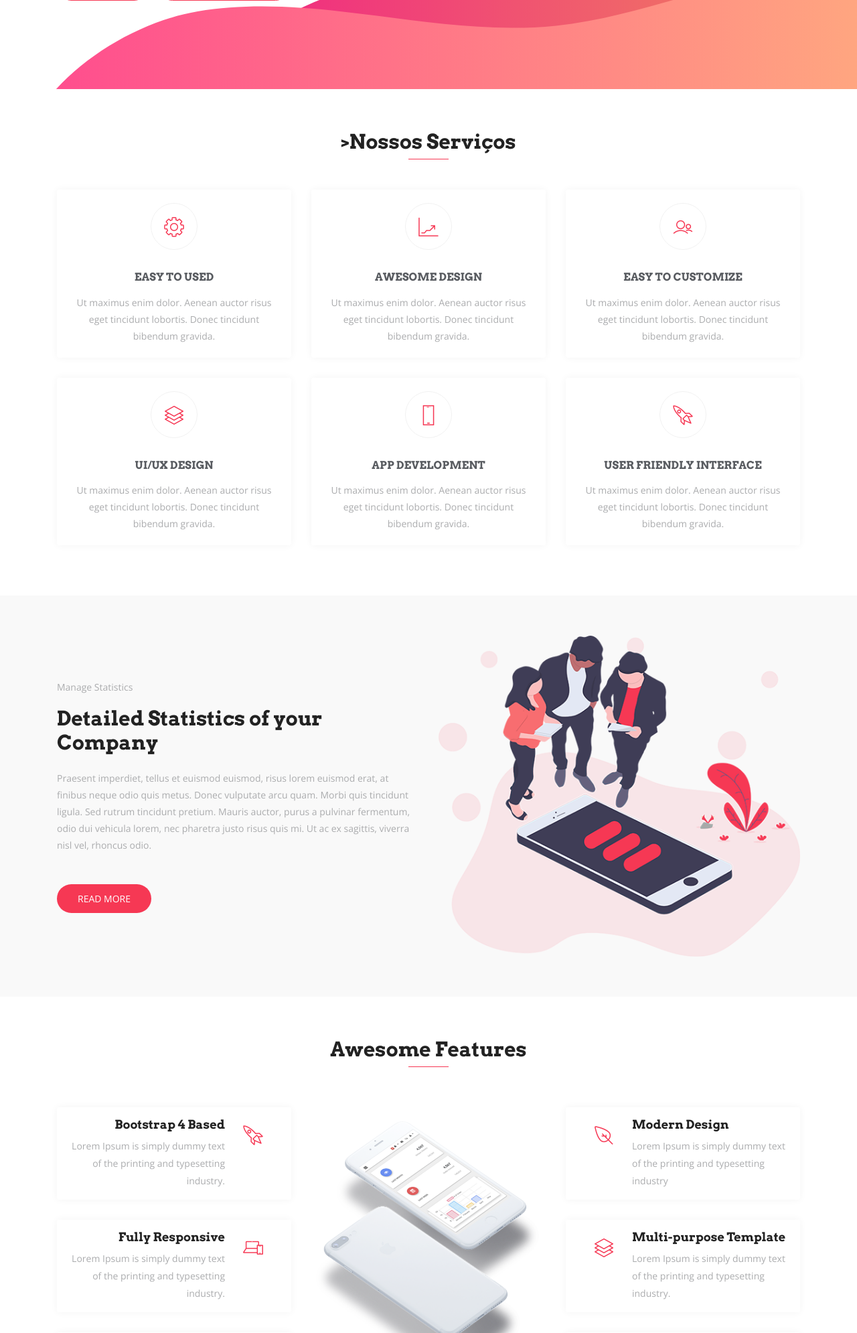
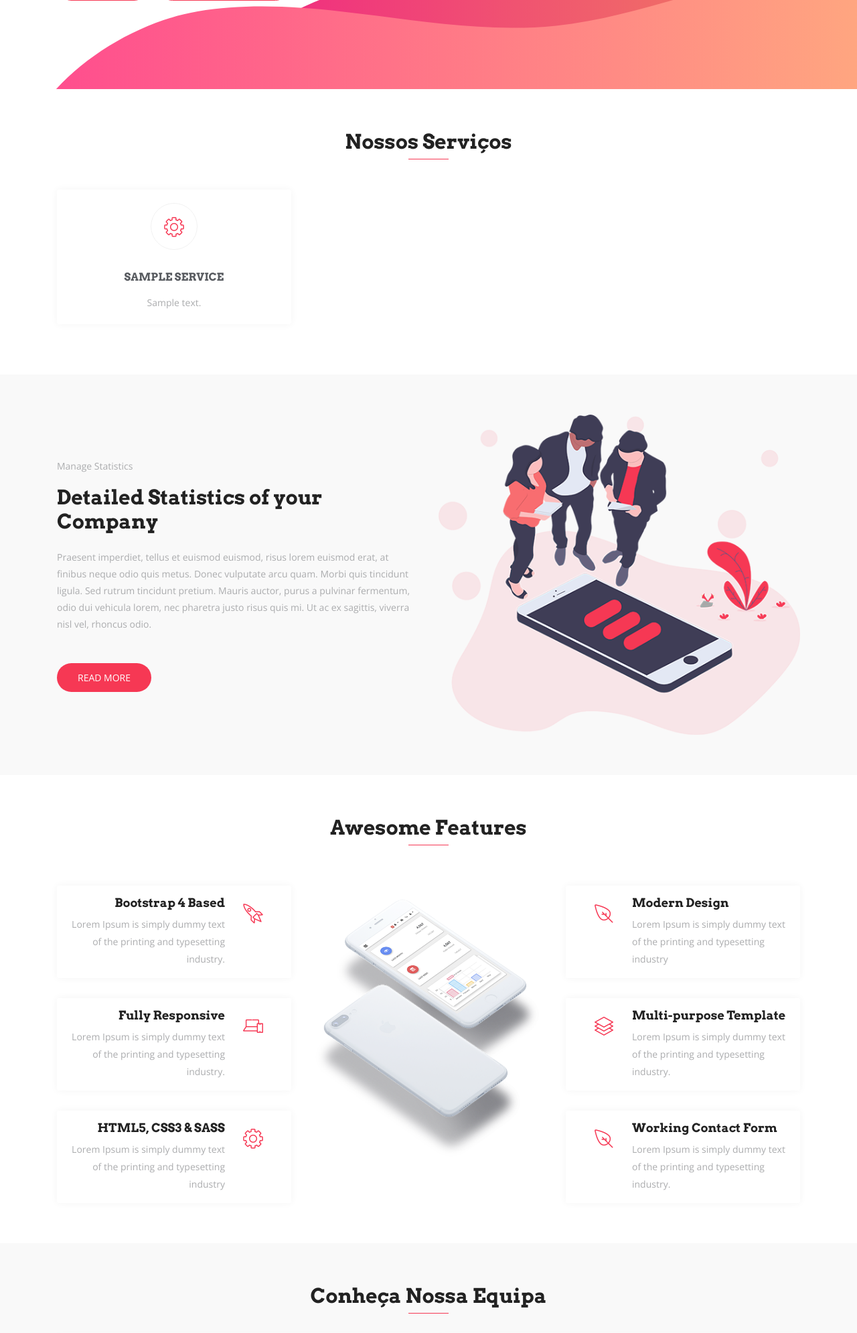
Before and after one commit to fabiogc1989/django-fusion, a Django app: page / in a window 1280 px wide. Shown: the part 517-2507 px from the top of the page at 67% size. Run offline with Django 5.2, Linux system fonts and the light colour scheme; tables that the repository leaves empty hold one stand-in row (values such as "Sample post"); some libraries are stand-ins or nearby versions; some web fonts are replaced.

Commit message:
loop services in index template

```diff
--- a/core/templates/services.html
+++ b/core/templates/services.html
@@ -2,88 +2,23 @@
 <section id="services" class="section-padding">
     <div class="container">
         <div class="section-header text-center">
-            <h2 class="section-title wow fadeInDown" data-wow-delay="0.3s">>Nossos Serviços</h2>
+            <h2 class="section-title wow fadeInDown" data-wow-delay="0.3s">Nossos Serviços</h2>
             <div class="shape wow fadeInDown" data-wow-delay="0.3s"></div>
         </div>
         <div class="row">
-            <!-- Services item -->
+            {% for s in services %}
                 <div class="col-md-6 col-lg-4 col-xs-12">
                     <div class="services-item wow fadeInRight" data-wow-delay="0.3s">
                         <div class="icon">
-                        <i class="lni-cog"></i>
+                            <i class="{{ s.icon }}"></i>
                         </div>
                         <div class="services-content">
-                        <h3><a href="#">Easy To Used</a></h3>
-                        <p>Ut maximus enim dolor. Aenean auctor risus eget tincidunt lobortis. Donec tincidunt bibendum
-                            gravida. </p>
+                            <h3><a href="#">{{ s.name }}</a></h3>
+                            <p>{{ s.description }}</p>
                         </div>
                     </div>
                 </div>
-            <!-- Services item -->
-            <div class="col-md-6 col-lg-4 col-xs-12">
-                <div class="services-item wow fadeInRight" data-wow-delay="0.6s">
-                    <div class="icon">
-                        <i class="lni-stats-up"></i>
-                    </div>
-                    <div class="services-content">
-                        <h3><a href="#">Awesome Design</a></h3>
-                        <p>Ut maximus enim dolor. Aenean auctor risus eget tincidunt lobortis. Donec tincidunt bibendum
-                            gravida. </p>
-                    </div>
-                </div>
-            </div>
-            <!-- Services item -->
-            <div class="col-md-6 col-lg-4 col-xs-12">
-                <div class="services-item wow fadeInRight" data-wow-delay="0.9s">
-                    <div class="icon">
-                        <i class="lni-users"></i>
-                    </div>
-                    <div class="services-content">
-                        <h3><a href="#">Easy To Customize</a></h3>
-                        <p>Ut maximus enim dolor. Aenean auctor risus eget tincidunt lobortis. Donec tincidunt bibendum
-                            gravida. </p>
-                    </div>
-                </div>
-            </div>
-            <!-- Services item -->
-            <div class="col-md-6 col-lg-4 col-xs-12">
-                <div class="services-item wow fadeInRight" data-wow-delay="1.2s">
-                    <div class="icon">
-                        <i class="lni-layers"></i>
-                    </div>
-                    <div class="services-content">
-                        <h3><a href="#">UI/UX Design</a></h3>
-                        <p>Ut maximus enim dolor. Aenean auctor risus eget tincidunt lobortis. Donec tincidunt bibendum
-                            gravida. </p>
-                    </div>
-                </div>
-            </div>
-            <!-- Services item -->
-            <div class="col-md-6 col-lg-4 col-xs-12">
-                <div class="services-item wow fadeInRight" data-wow-delay="1.5s">
-                    <div class="icon">
-                        <i class="lni-mobile"></i>
-                    </div>
-                    <div class="services-content">
-                        <h3><a href="#">App Development</a></h3>
-                        <p>Ut maximus enim dolor. Aenean auctor risus eget tincidunt lobortis. Donec tincidunt bibendum
-                            gravida. </p>
-                    </div>
-                </div>
-            </div>
-            <!-- Services item -->
-            <div class="col-md-6 col-lg-4 col-xs-12">
-                <div class="services-item wow fadeInRight" data-wow-delay="1.8s">
-                    <div class="icon">
-                        <i class="lni-rocket"></i>
-                    </div>
-                    <div class="services-content">
-                        <h3><a href="#">User Friendly interface</a></h3>
-                        <p>Ut maximus enim dolor. Aenean auctor risus eget tincidunt lobortis. Donec tincidunt bibendum
-                            gravida. </p>
-                    </div>
-                </div>
-            </div>
+            {% endfor %}
         </div>
     </div>
 </section>
```
Lines whose indentation alone changed are shown as unchanged.
